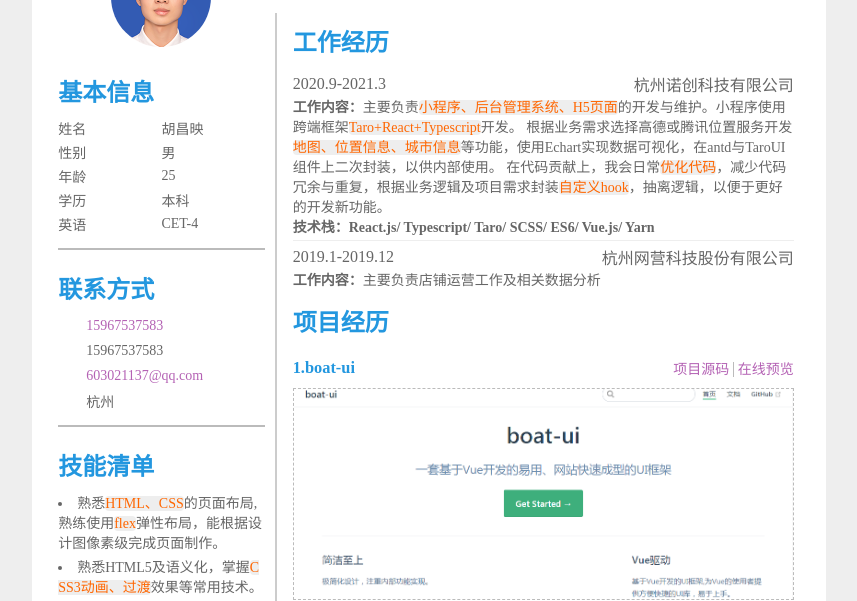
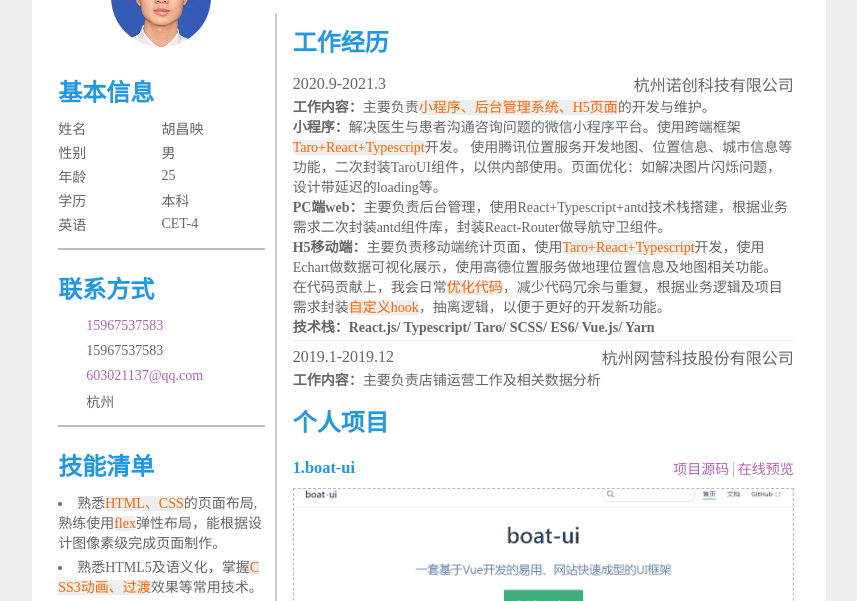
Before and after one commit to huchangkuang/cv, a plain HTML site: page index.html in a window 1280 px wide. Shown: the part 133-734 px from the top of the page, without its empty margins (211-1068 px from the left). Drawn offline with Linux system fonts and the light colour scheme.

Commit message:
添加公司项目介绍

```diff
--- a/CSS/sytle.css
+++ b/CSS/sytle.css
@@ -171,7 +171,8 @@ main > aside > section > div {
     font-size: 16px;
 }
 .work > .work-item > .work-content{
-
+    display: flex;
+    flex-direction: column;
 }
 
 @media(max-width:500px){
--- a/index.html
+++ b/index.html
@@ -117,11 +117,12 @@
                                 <span>杭州诺创科技有限公司</span>
                             </div>
                             <div class="work-content">
-                                <span>
-                                  <strong>工作内容：</strong>主要负责<span class="high-light">小程序、后台管理系统、H5页面</span>的开发与维护。小程序使用跨端框架<span class="high-light">Taro+React+Typescript</span>开发。
-                                    根据业务需求选择高德或腾讯位置服务开发<span class="high-light">地图、位置信息、城市信息</span>等功能，使用<span>Echart</span>实现数据可视化，在antd与TaroUI组件上二次封装，以供内部使用。
-                                    在代码贡献上，我会日常<span class="high-light">优化代码</span>，减少代码冗余与重复，根据业务逻辑及项目需求封装<span class="high-light">自定义hook</span>，抽离逻辑，以便于更好的开发新功能。
-                                </span>
+                              <span><strong>工作内容：</strong>主要负责<span class="high-light">小程序、后台管理系统、H5页面</span>的开发与维护。</span>
+                                <span><strong>小程序：</strong>解决医生与患者沟通咨询问题的微信小程序平台。使用跨端框架<span class="high-light">Taro+React+Typescript</span>开发。
+                                    使用腾讯位置服务开发地图、位置信息、城市信息等功能，二次封装TaroUI组件，以供内部使用。页面优化：如解决图片闪烁问题，设计带延迟的loading等。</span>
+                                <span><strong>PC端web：</strong>主要负责后台管理，使用React+Typescript+antd技术栈搭建，根据业务需求二次封装antd组件库，封装React-Router做导航守卫组件。</span>
+                                <span><strong>H5移动端：</strong>主要负责移动端统计页面，使用<span class="high-light">Taro+React+Typescript</span>开发，使用Echart做数据可视化展示，使用高德位置服务做地理位置信息及地图相关功能。</span>
+                                <span>在代码贡献上，我会日常<span class="high-light">优化代码</span>，减少代码冗余与重复，根据业务逻辑及项目需求封装<span class="high-light">自定义hook</span>，抽离逻辑，以便于更好的开发新功能。</span>
                             </div>
                             <div class="skill"><span><strong>技术栈：React.js/ Typescript/ Taro/ SCSS/ ES6/ Vue.js/ Yarn</strong></span></div>
                         </div>
@@ -140,7 +141,7 @@
                 </section>
                 <section>
                     <div class="case">
-                        <h2>项目经历</h2>
+                        <h2>个人项目</h2>
                         <ul>
                             <li>
                                 <div class="title">
```
